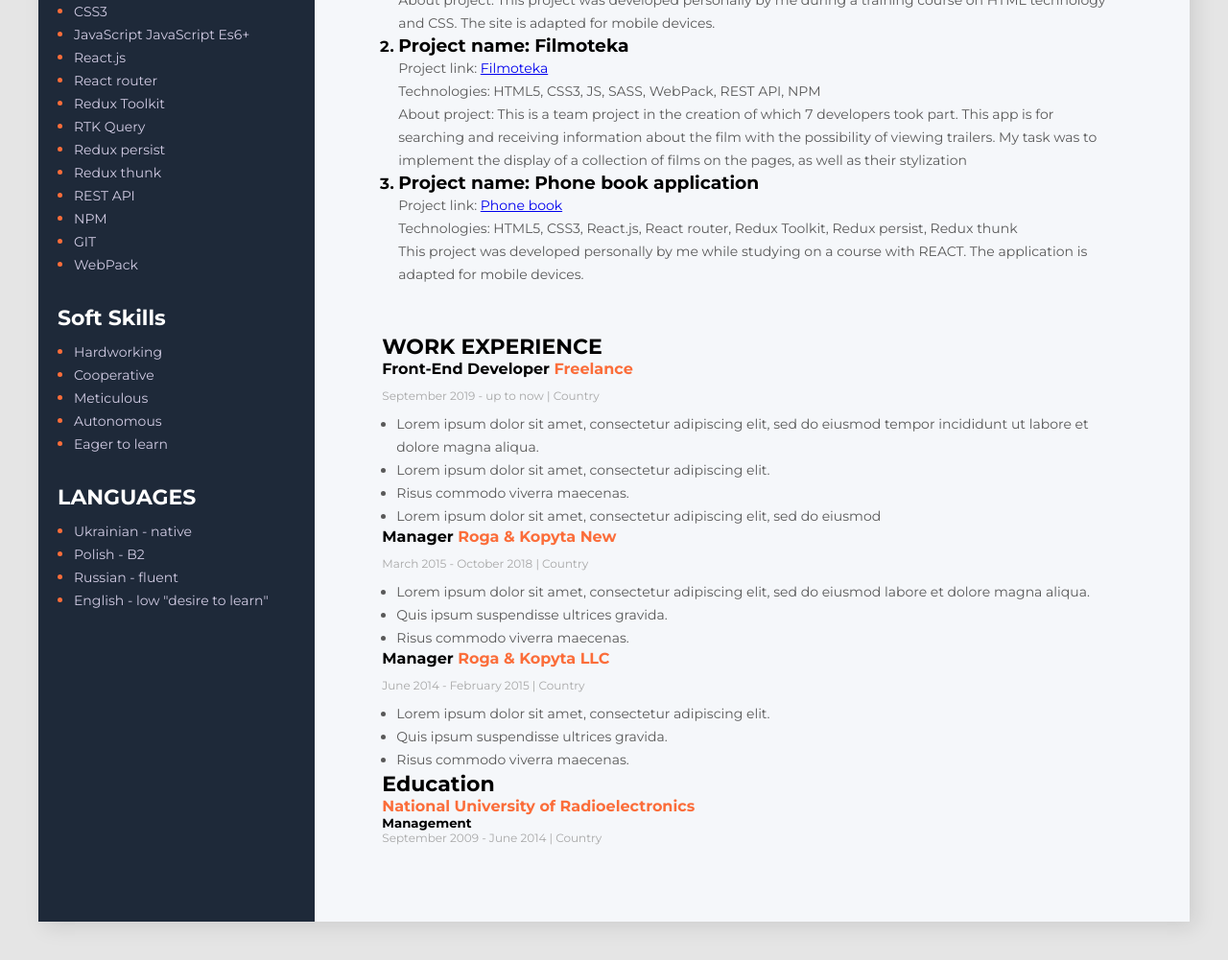
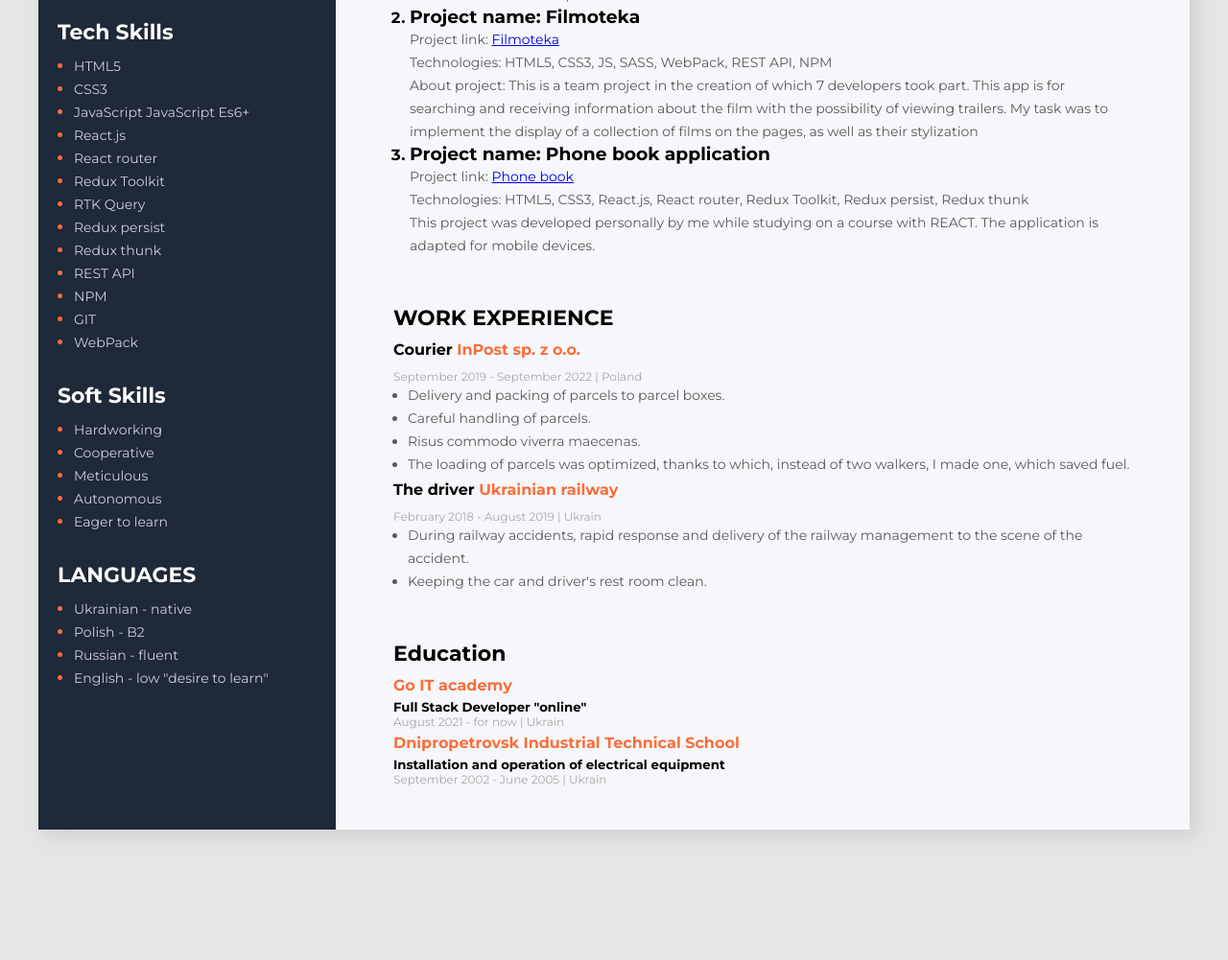
Before and after one commit to aleksandr105/CV, a plain HTML site: page index.html in a window 1280 px wide. Shown: the part 554-1555 px from the top of the page at 96% size. After the commit the page ends 1459 px from the top, so only its background shows below. Drawn offline with Linux system fonts and the light colour scheme.

Commit message:
redame CV

```diff
--- a/css/style.css
+++ b/css/style.css
@@ -31,7 +31,8 @@ img {
 
 /* my content */
 .my-container-info{
-    padding: 70px 70px;
+    padding: 45px 60px;
+    width: 770px;
 }
 
 .front-deloveloper {
@@ -66,7 +67,7 @@ img {
     font-size: 22px;
     line-height: 27px;
     color: black;
-    margin-bottom: 25px;
+    margin-bottom: 10px;
 }
 
 .my-projects-sections {
@@ -95,7 +96,6 @@ font-weight: normal;
 font-size: 12px;
 line-height: 15px;
 color: #A8A8A8;
-margin: 0 0 10px 0;
 }
 
 .my-work-experience-divider{
@@ -116,7 +116,7 @@ padding-left: 15px;
 }
 
 .my-work-experience-compani3{
-    margin: 0 15px 0 0;
+    margin-bottom: 5px;
 }
 
 .my-projects{
@@ -125,6 +125,7 @@ padding-left: 15px;
     font-size: 22px;
     line-height: 27px;
     color: black;
+    margin-bottom: 10px;
 }
 
 .my-enumeration{
@@ -172,11 +173,23 @@ padding-left: 15px;
     box-shadow: 6px 6px 20px rgba(0, 0, 0, 0.1);
     }
 
+.my-education{
+    padding-top: 50px;
+}
+
+.my-education-title{
+    margin-bottom: 5px;
+    color: #FB6D3A;
+}
+
+.my-education-school{
+    padding-bottom: 5px;
+}
 
 /* sidebar sections */
 .sidbar-sections{
     background-color: #1E2939;
-    width: 380px;
+    width: 310px;
     padding-top: 20px;
 
 }
--- a/index.html
+++ b/index.html
@@ -103,26 +103,25 @@
           <!--My compani 3-->
           <div class="my-work-experience-compani3">
             <h4 class="my-work-experience-position">
-              Front-End Developer
-              <span class="my-work-experience-compani">Freelance</span>
+              Сourier
+              <span class="my-work-experience-compani">InPost sp. z o.o.</span>
             </h4>
             <p class="my-work-experience-time">
-              September 2019 - up to now <span> | </span> Country
+              September 2019 - September 2022<span> | </span> Poland
             </p>
             <ul class="my-work-experience-duties1">
               <li class="my-work-experience-duties">
-                Lorem ipsum dolor sit amet, consectetur adipiscing elit, sed do
-                eiusmod tempor incididunt ut labore et dolore magna aliqua.
+                Delivery and packing of parcels to parcel boxes.
               </li>
               <li class="my-work-experience-duties">
-                Lorem ipsum dolor sit amet, consectetur adipiscing elit.
+                Careful handling of parcels.
               </li>
               <li class="my-work-experience-duties">
                 Risus commodo viverra maecenas.
               </li>
               <li class="my-work-experience-duties">
-                Lorem ipsum dolor sit amet, consectetur adipiscing elit, sed do
-                eiusmod
+                The loading of parcels was optimized, thanks to which, instead
+                of two walkers, I made one, which saved fuel.
               </li>
             </ul>
           </div>
@@ -130,44 +129,19 @@
           <!--My compani 2-->
           <div>
             <h4 class="my-work-experience-position">
-              Manager
-              <span class="my-work-experience-compani">Roga & Kopyta New</span>
+              The driver
+              <span class="my-work-experience-compani">Ukrainian railway</span>
             </h4>
             <p class="my-work-experience-time">
-              March 2015 - October 2018 <span> | </span> Country
+              February 2018 - August 2019 <span> | </span>Ukrain
             </p>
             <ul class="my-work-experience-duties1">
               <li class="my-work-experience-duties">
-                Lorem ipsum dolor sit amet, consectetur adipiscing elit, sed do
-                eiusmod labore et dolore magna aliqua.
+                During railway accidents, rapid response and delivery of the
+                railway management to the scene of the accident.
               </li>
               <li class="my-work-experience-duties">
-                Quis ipsum suspendisse ultrices gravida.
-              </li>
-              <li class="my-work-experience-duties">
-                Risus commodo viverra maecenas.
-              </li>
-            </ul>
-          </div>
-
-          <!--My compani 1-->
-          <div>
-            <h4 class="my-work-experience-position">
-              Manager
-              <span class="my-work-experience-compani">Roga & Kopyta LLC</span>
-            </h4>
-            <p class="my-work-experience-time">
-              June 2014 - February 2015 <span> | </span> Country
-            </p>
-            <ul class="my-work-experience-duties1">
-              <li class="my-work-experience-duties">
-                Lorem ipsum dolor sit amet, consectetur adipiscing elit.
-              </li>
-              <li class="my-work-experience-duties">
-                Quis ipsum suspendisse ultrices gravida.
-              </li>
-              <li class="my-work-experience-duties">
-                Risus commodo viverra maecenas.
+                Keeping the car and driver's rest room clean.
               </li>
             </ul>
           </div>
@@ -175,19 +149,28 @@
         <!--My Education-->
         <div class="my-education">
           <h3 class="my-projects">Education</h3>
-          <h4 class="my-work-experience-compani">
-            National University of Radioelectronics
-          </h4>
-          <h5>Management</h5>
-          <p class="my-work-experience-time">
-            September 2009 - June 2014 <span>|</span> Country
-          </p>
+          <div class="my-education-school">
+            <h4 class="my-education-title">Go IT academy</h4>
+            <h5>Full Stack Developer "online"</h5>
+            <p class="my-work-experience-time">
+              August 2021 - for now <span>|</span> Ukrain
+            </p>
+          </div>
+          <div>
+            <h4 class="my-education-title">
+              Dnipropetrovsk Industrial Technical School
+            </h4>
+            <h5>Installation and operation of electrical equipment</h5>
+            <p class="my-work-experience-time">
+              September 2002 - June 2005 <span>|</span> Ukrain
+            </p>
+          </div>
         </div>
       </div>
 
       <!--My Sidebar-->
       <aside class="sidbar-sections">
-        <img src="img/IMG_20220921_174518.jpg" alt="my photo" />
+        <img src="img/photo.jpg" alt="my photo" />
         <!--My projects sections-->
         <div class="my-contacts">
           <h3 class="sidebar-contacts">Contacts</h3>
```
